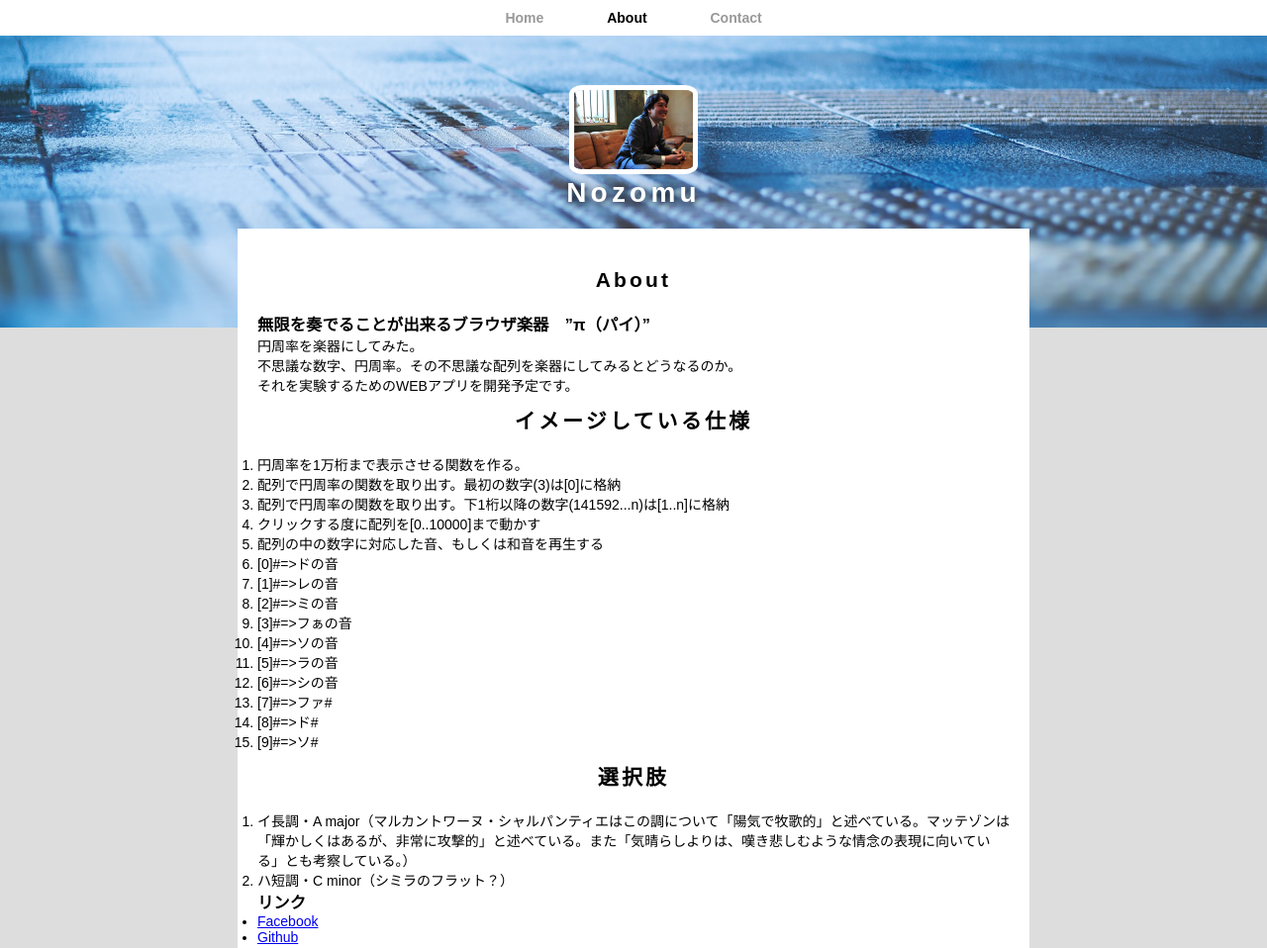
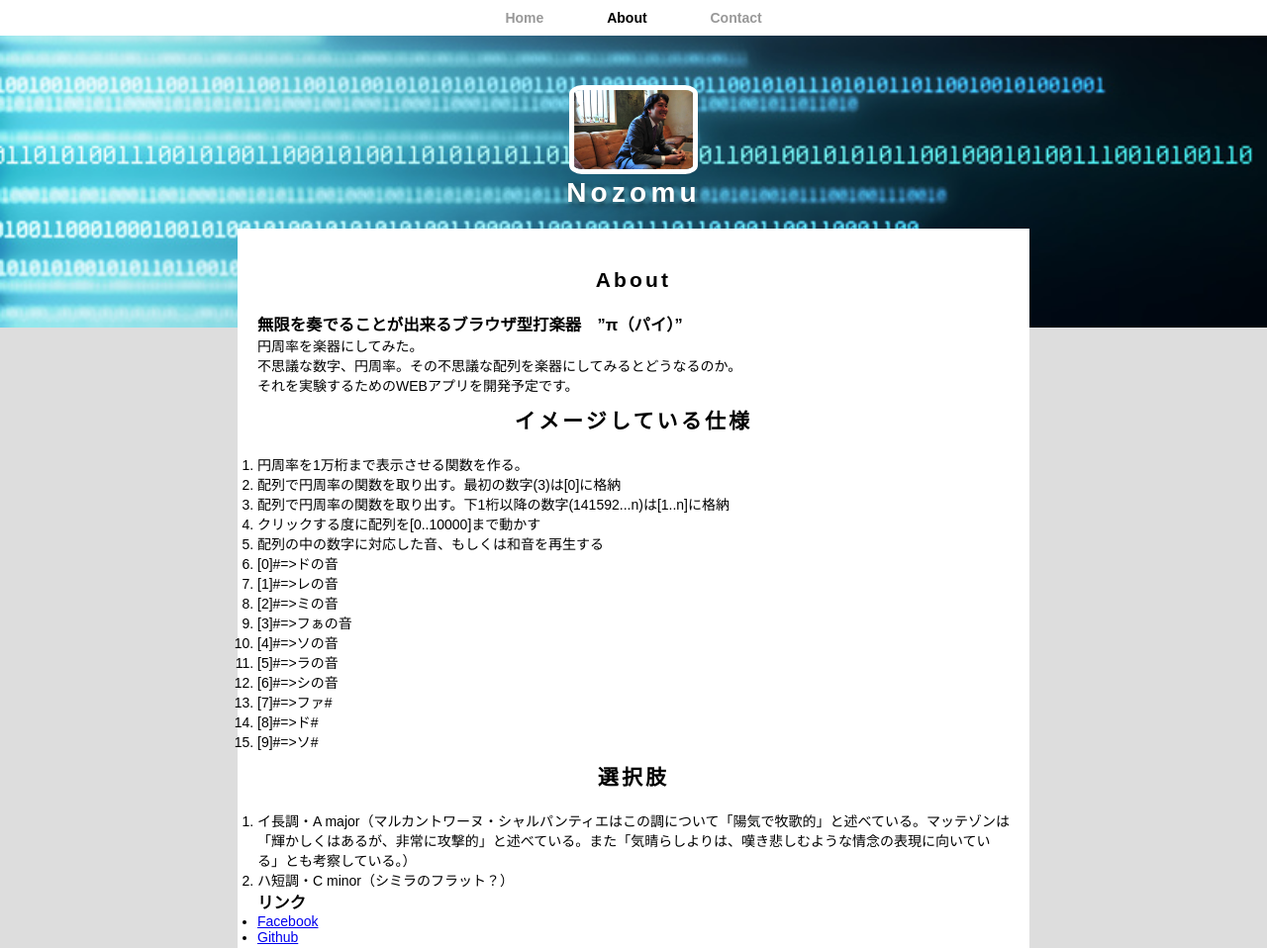
Before and after one commit to nozomukubota/nozomukubota.github.io, a plain HTML site: page index.html in a window 1280 px wide. Shown: the top 958 px of the page at 99% size. Drawn offline with Linux system fonts and the light colour scheme.

Commit message:
background

```diff
--- a/about.css
+++ b/about.css
@@ -38,7 +38,7 @@ nav ul li a.selected {
 }
 
 header{
-  background-image:url("img/bg.jpg");
+  background-image:url("img/en.jpg");
   background-position: center center;
   background-size: cover;
   background-repeat: no-repeat;
--- a/index.html
+++ b/index.html
@@ -22,7 +22,7 @@
     <div class="container">
       <section>
         <h2>About</h2>
-        <h3>無限を奏でることが出来るブラウザ楽器　”π（パイ）”</h3>
+        <h3>無限を奏でることが出来るブラウザ型打楽器　”π（パイ）”</h3>
         <p>円周率を楽器にしてみた。</p>
         <p>不思議な数字、円周率。その不思議な配列を楽器にしてみるとどうなるのか。</p>
         <p>それを実験するためのWEBアプリを開発予定です。</p>
```
Also changed, not shown: img/en.jpg (added).
